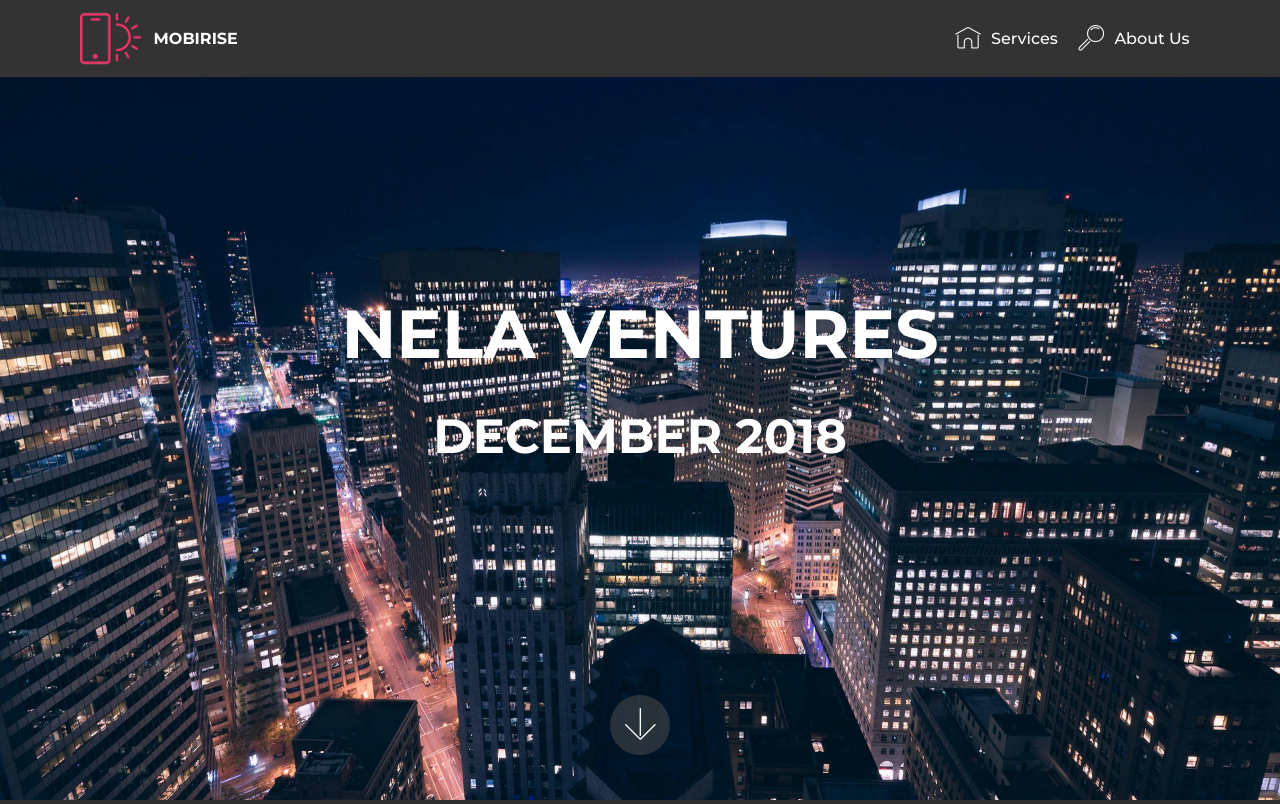
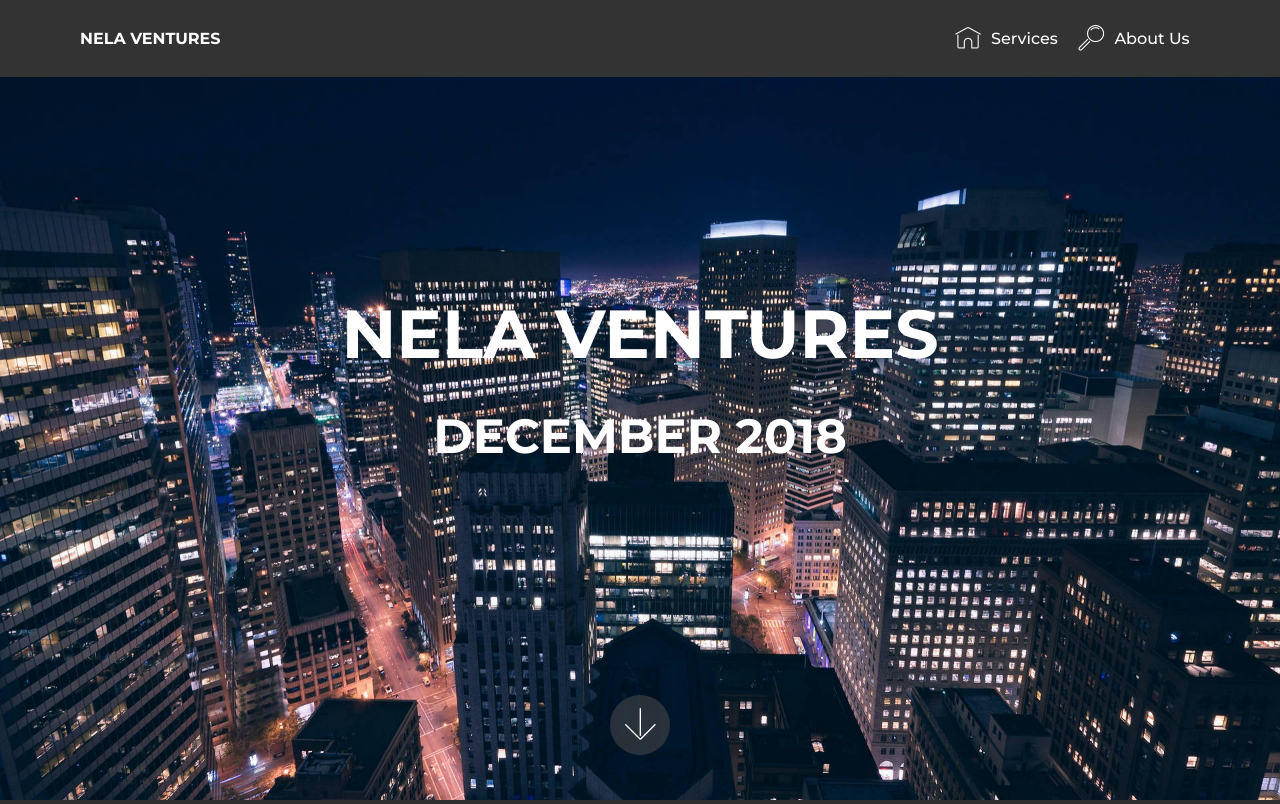
Before and after one commit to karnrandhawa/karnrandhawa.github.io, a plain HTML site: page index.html in a window 1280 px wide. Shown: the top 804 px of the page. Drawn offline with Linux system fonts and the light colour scheme; files whose address does not match are found by name.

Commit message:
create github pages

```diff
--- a/assets/images/hashes.json
+++ b/assets/images/hashes.json
@@ -1 +1 @@
-{"kUUl+67d3EDL8gY7EeRq/g==":"mbr-1920x1279.jpg","kOzaxljHyyrHqggBTRr+FQ==":"mbr-1920x1080.jpg","1tEjbnjfNia4PBUl/xJ+YA==":"mbr-1920x1277.jpg","NTIf9nLGMAahKS/f7LgrRQ==":"mbr-1920x1198.jpg","sQ9nHnt4suvRGq7bBWA4fQ==":"mbr-1920x1280.jpg","3prWTXmpKAbITU1zbOTodg==":"nv%20logo-192x64.png"}
+{"kUUl+67d3EDL8gY7EeRq/g==":"mbr-1920x1279.jpg","kOzaxljHyyrHqggBTRr+FQ==":"mbr-1920x1080.jpg","1tEjbnjfNia4PBUl/xJ+YA==":"mbr-1920x1277.jpg","NTIf9nLGMAahKS/f7LgrRQ==":"mbr-1920x1198.jpg","sQ9nHnt4suvRGq7bBWA4fQ==":"mbr-1920x1280.jpg","3prWTXmpKAbITU1zbOTodg==":"nv%20logo-192x64.png","osJWoXHj9hYWLi23nLtiAQ==":"mbr-576x383.jpg"}
--- a/assets/mobirise/css/mbr-additional.css
+++ b/assets/mobirise/css/mbr-additional.css
@@ -1802,7 +1802,7 @@ body {
 .cid-qTkAaeaxX5 {
   padding-top: 60px;
   padding-bottom: 60px;
-  background-color: #2e2e2e;
+  background-image: url("../../../assets/images/jumbotron.jpg");
 }
 @media (max-width: 767px) {
   .cid-qTkAaeaxX5 .content {
--- a/index.html
+++ b/index.html
@@ -38,16 +38,9 @@
         </button>
         <div class="menu-logo">
             <div class="navbar-brand">
-                <span class="navbar-logo">
-                    <a href="https://mobirise.com">
-                         <img src="assets/images/logo2.png" alt="Mobirise" style="height: 3.8rem;">
-                    </a>
-                </span>
-                <span class="navbar-caption-wrap">
-                    <a class="navbar-caption text-white display-4" href="https://mobirise.com">
-                        MOBIRISE
-                    </a>
-                </span>
+
+                <span class="navbar-caption-wrap"><a class="navbar-caption text-white display-4" href="https://mobirise.com">
+                        NELA VENTURES</a></span>
             </div>
         </div>
         <div class="collapse navbar-collapse" id="navbarSupportedContent">
@@ -68,7 +61,7 @@
     </nav>
 </section>
 
-<section class="engine"><a href="https://mobirise.info/k">develop your own website</a></section><section class="cid-qTkA127IK8 mbr-fullscreen mbr-parallax-background" id="header2-1">
+<section class="engine"><a href="https://mobirise.info/n">free simple site templates</a></section><section class="cid-qTkA127IK8 mbr-fullscreen mbr-parallax-background" id="header2-1">
 
 
 
@@ -105,18 +98,18 @@
     </div>
 </section>
 
-<section class="cid-qTkAaeaxX5" id="footer1-2">
+<section class="cid-qTkAaeaxX5 mbr-reveal" id="footer1-2">
 
 
 
-
+    <div class="mbr-overlay" style="background-color: rgb(60, 60, 60); opacity: 0.5;"></div>
 
     <div class="container">
         <div class="media-container-row content text-white">
             <div class="col-12 col-md-3">
                 <div class="media-wrap">
                     <a href="https://mobirise.com/">
-                        <img src="assets/images/nv-logo-192x64.png" alt="Mobirise" title="">
+                        <img src="assets/images/mbr-576x383.jpg" alt="Mobirise" title="">
                     </a>
                 </div>
             </div>
```
Also changed, not shown: assets/images/jumbotron.jpg (added), assets/images/mbr-576x383.jpg (added), 1 other file.
